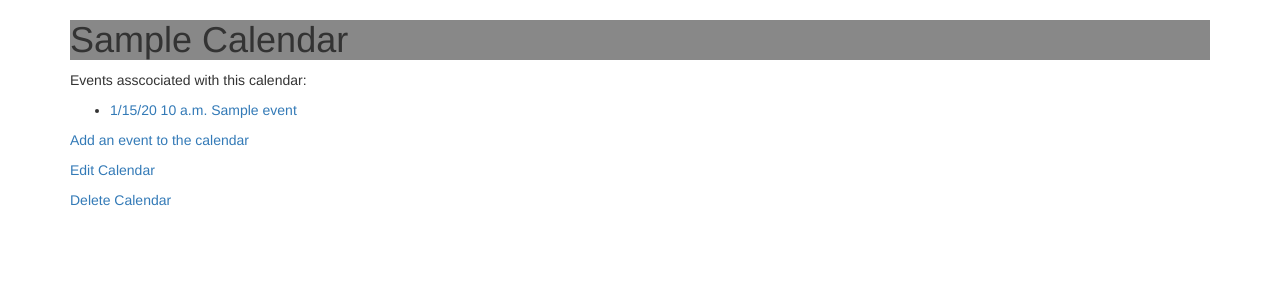
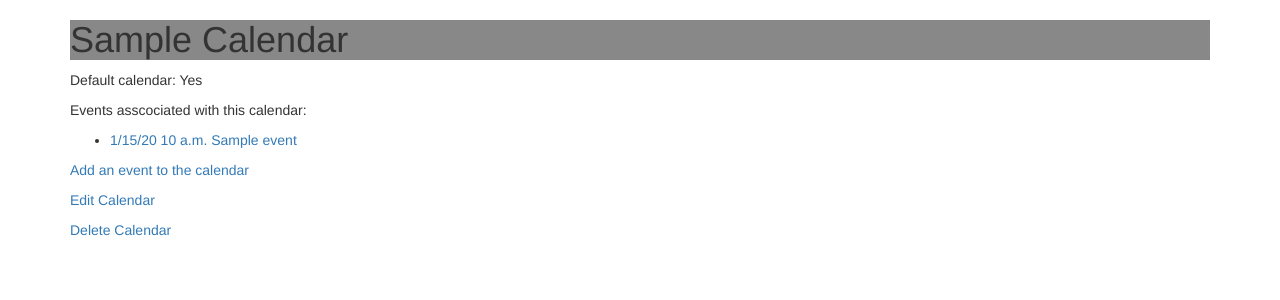
Before and after one commit to broden-wanner/colmanegancalendar, a Django app: a page that uses templates/calendar_view.html in a window 1280 px wide. Shown: the top 300 px of the page. Run offline with Django 3.2, Linux system fonts and the light colour scheme; tables that the repository leaves empty hold one stand-in row (values such as "Sample post"); some libraries are stand-ins or nearby versions.

Commit message:
Added set preferences for users

```diff
--- a/calendarapp/forms.py
+++ b/calendarapp/forms.py
@@ -77,4 +77,4 @@ class CalendarForm(forms.ModelForm):
 
 	class Meta:
 		model = Calendar
-		fields = ('event_calendar', 'color')
+		fields = ('event_calendar', 'color', 'default_calendar')
--- a/calendarapp/models.py
+++ b/calendarapp/models.py
@@ -70,9 +70,13 @@ class Day(models.Model):
 	def __str__(self):
 		return '%i of %s %i' % (self.day_of_month, self.month.month_str, int(self.month.year.year))
 
-	def sorted_events(self):
+	def sorted_events(self, calendar_preferences=None):
+		if not calendar_preferences:
+			calendars = Calendar.objects.filter(default_calendar=True)
+		elif calendar_preferences:
+			calendars = calendar_preferences
 		#Sort events with all day ones coming first (ordered by title) then other events (ordered by time)
-		return list(chain(self.event_set.filter(all_day=True).order_by('title'), self.event_set.exclude(all_day=True).order_by('start_time')))
+		return list(chain(self.event_set.filter(all_day=True, calendar__in=calendars).order_by('title'), self.event_set.exclude(all_day=True).filter(calendar__in=calendars).order_by('start_time')))
 
 	def save(self, *args, **kwargs):
 		self.day_of_week_str = day_dictionary[self.day_of_week]
@@ -80,6 +84,7 @@ class Day(models.Model):
 
 class Calendar(models.Model):
 	event_calendar = models.CharField(max_length=100, unique=True)
+	default_calendar = models.BooleanField(default=False)
 	#creator = models.ForeignKey('Member', on_delete=models.CASCADE)
 	color = models.CharField(max_length=7, unique=True, null=True)
 	slug = models.SlugField(unique=True, blank=True, null=True)
@@ -91,7 +96,6 @@ class Calendar(models.Model):
 		self.event_calendar = self.event_calendar.title()
 		self.slug = slugify(self.event_calendar)
 		super(Calendar, self).save(*args, **kwargs)
-
 
 class Location(models.Model):
 	location = models.CharField(max_length=1000, unique=True)
@@ -108,13 +112,14 @@ class Location(models.Model):
 
 class Member(models.Model):
 	user = models.OneToOneField(User, on_delete=models.CASCADE)
-	calendar_preferences = models.ManyToManyField('Calendar')
+	calendar_preferences = models.ManyToManyField('Calendar', blank=True)
 
 	def __str__(self):
 		return self.user.username
 
 class DayOfWeek(models.Model):
 	day_of_week = models.CharField(max_length=20)
+	#Zero-indexed 0-6
 	day_int = models.IntegerField(default=0)
 
 	def __str__(self):
--- a/calendarapp/templatetags/calendar_filters.py
+++ /dev/null
@@ -1,3 +0,0 @@
-from django import template
-
-register = template.Library()
--- a/calendarapp/views.py
+++ b/calendarapp/views.py
@@ -100,7 +100,7 @@ def newEventView(request):
 			'end_time': (datetime.datetime.now() + datetime.timedelta(hours=1)).strftime('%H:%M'),
 			'repeat_every': 1,
 			'duration': 2,
-			'repeat_on': get_object_or_404(DayOfWeek, day_int=datetime.datetime.now().weekday()),
+			'repeat_on': get_object_or_404(DayOfWeek, day_int=timezone.now().weekday() + 1 if timezone.now().weekday() < 7 else 0),
 			'ends_on': (datetime.datetime.now() + datetime.timedelta(days=30)).strftime('%Y-%m-%d'),
 		})
 
--- a/templates/calendar_view.html
+++ b/templates/calendar_view.html
@@ -4,6 +4,7 @@
 
 <div class="container">
 	<h1 style="background-color: {{ calendar.color }};">{{ calendar.event_calendar }} Calendar</h1>
+	<p>Default calendar: {{ calendar.default_calendar|yesno:'Yes, No' }}</p>
 	<p>Events asscociated with this calendar:</p>
 	{% if not events %}
 		<p>None</p>
--- a/templates/day.html
+++ b/templates/day.html
@@ -1,6 +1,7 @@
 {% extends 'base.html' %}
 
 {% load humanize %}
+{% load calendar_tags %}
 
 {% block content %}
 
@@ -11,7 +12,8 @@
 		<p>None</p>
 	{% else %}
 		<ul>
-			{% for event in day.sorted_events %}
+			{% get_default_calendar_events user day as events %}
+			{% for event in events %}
 				<li data-calendar="{{ event.calendar.event_calendar }}"><a href="{% url 'event_view' year=event.start_date.year month=event.start_date.month day=event.start_date.day pk=event.pk slug=event.slug %}">{{ event.start_date|date:'n/j/y' }} {{ event.start_time|date:'f a' }} {{ event.title }}</a></li>
 			{% endfor %}
 		</ul>
--- a/templates/month.html
+++ b/templates/month.html
@@ -1,6 +1,7 @@
 {% extends 'base.html' %}
 
 {% load humanize %}
+{% load calendar_tags %}
 
 {% block content %}
 
@@ -17,7 +18,8 @@
 						<td><a href="{% url 'day' year=day.month.year.year month=day.month.month day=day.day_of_month %}">{{ day.day_of_month|ordinal }} of {{ day.month.month_str }}</a>
 							<br>
 							<ul>
-								{% for event in day.sorted_events %}
+								{% get_default_calendar_events user day as events %}
+								{% for event in events %}
 									<li data-calendar="{{ event.calendar.event_calendar }}">
 										<a href="{% url 'event_view' year=day.month.year.year month=day.month.month day=day.day_of_month pk=event.pk slug=event.slug %}">
 										{% if not event.all_day%}
--- a/templates/week.html
+++ b/templates/week.html
@@ -1,6 +1,7 @@
 {% extends 'base.html' %}
 
 {% load humanize %}
+{% load calendar_tags %}
 
 {% block content %}
 
@@ -15,11 +16,12 @@
 		<tr>
 			{% for day in week %}
 				<td>
-					{% if not day.sorted_events %}
+					{% get_default_calendar_events user day as events %}
+					{% if not events %}
 						<p>No events scheduled</p>
 					{% else %}
 					<ul>
-						{% for event in day.sorted_events %}
+						{% for event in events %}
 							<li data-calendar="{{ event.calendar.event_calendar }}">
 								<a href="{% url 'event_view' year=day.month.year.year month=day.month.month day=day.day_of_month pk=event.pk slug=event.slug %}">
 								{% if not event.all_day%}
```
Also changed, not shown: calendarapp/templatetags/calendar_tags.py (added, +10 -0 lines).
